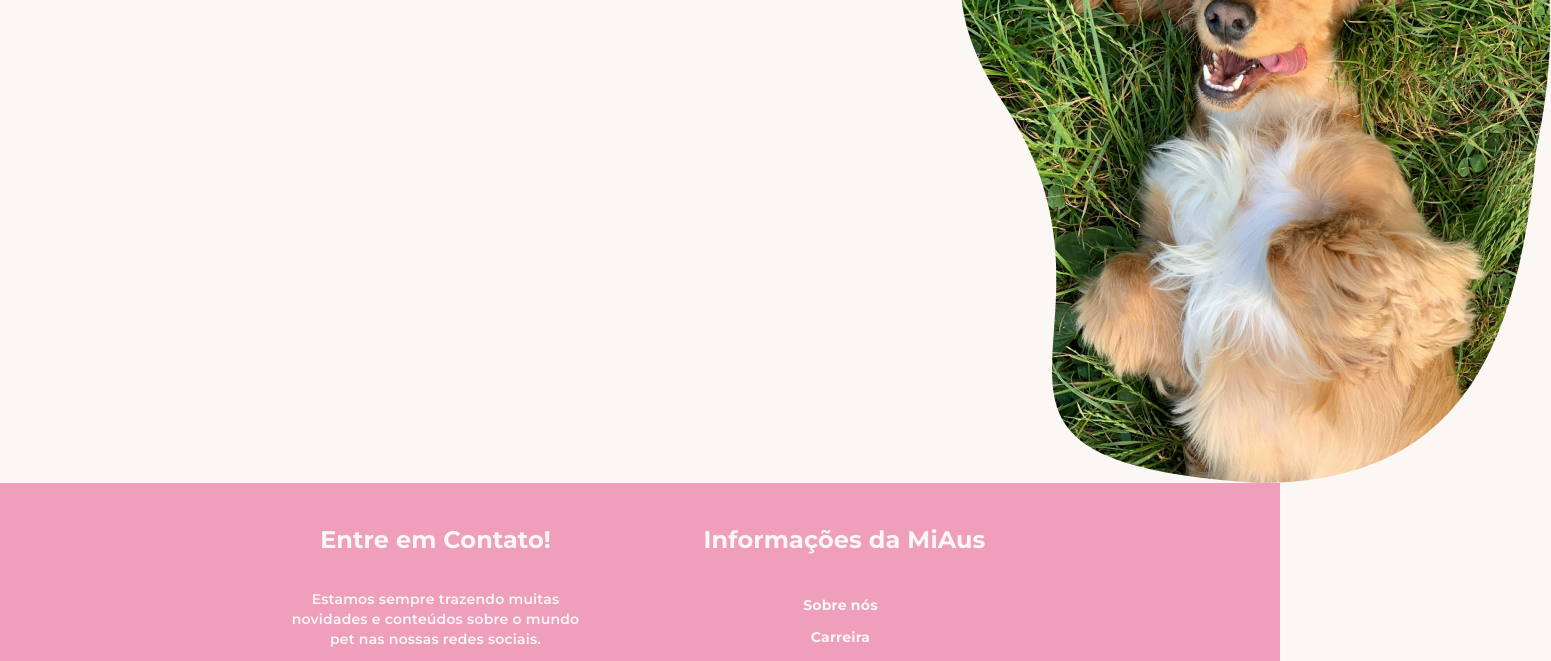
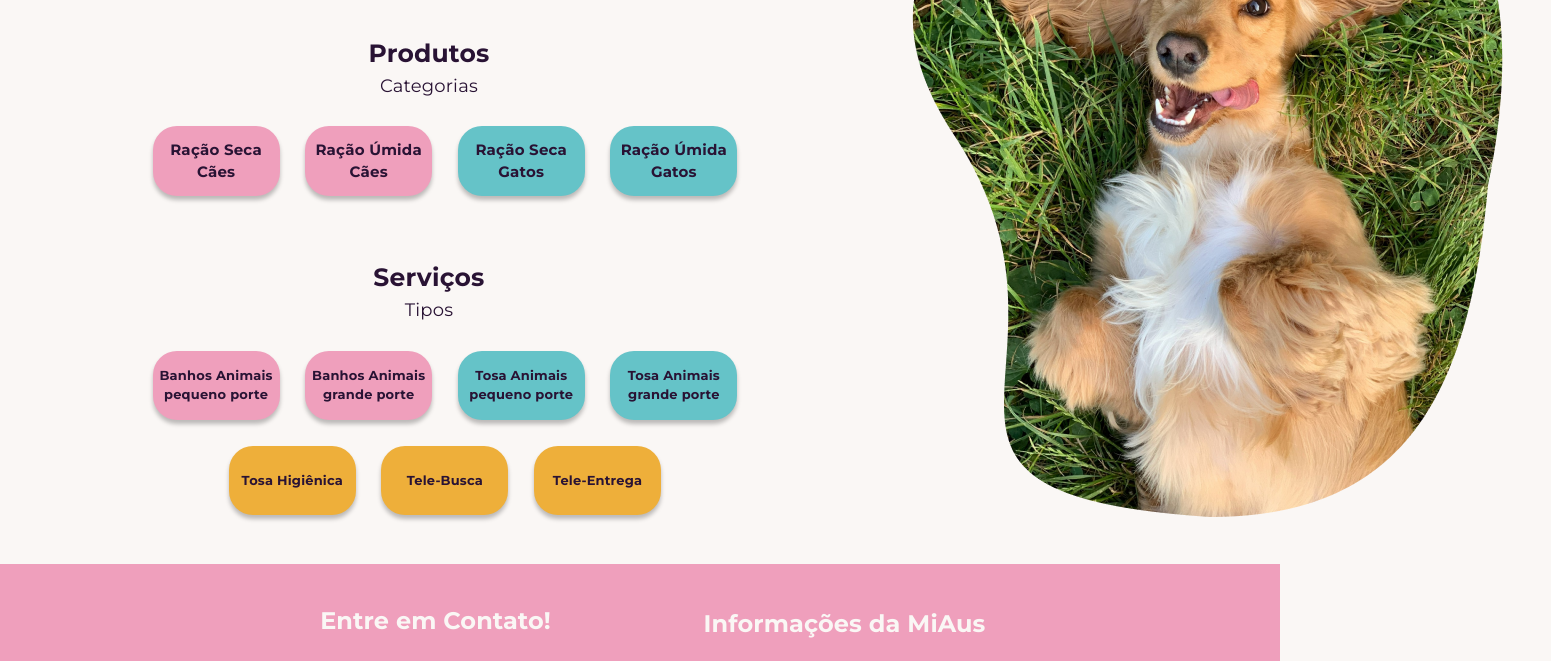
Before and after one commit to carolinacastilhos/Miaus_PetShop_Digital, a plain HTML site: page index.html in a window 1280 px wide. Shown: the part 450-1111 px from the top of the page, 1551 px wide, since content can reach past the window. Drawn offline with nearby package versions, Linux system fonts and the light colour scheme.

Commit message:
feat: adding Products and Services into Landing Page

```diff
--- a/assets/css/styles.css
+++ b/assets/css/styles.css
@@ -101,10 +101,100 @@ body {
 }
 
 .imgPgInicial img {
-  margin-top: -17.75rem;
-  margin-left: 60rem;
+  /* margin-top: -46.75rem;
+  margin-left: 60rem; */
+  margin-top: -52.75rem;
+  margin-left: 57rem;
 }
 
+.boxProdutos,
+.boxServicos {
+  display: flex;
+  flex-direction: column;
+  font-family: "Montserrat", sans-serif;
+  font-style: normal;
+  letter-spacing: 0.0125rem;
+  color: var(--neutral);
+  text-align: center;
+  width: 42rem;
+  margin-left: 5.81rem;
+  margin-top: 3rem;
+}
+
+.boxProdutos h2,
+.boxServicos h2 {
+  font-size: 1.5625rem;
+  font-weight: 700;
+}
+
+.boxProdutos h3,
+.boxServicos h3 {
+  font-size: 1.125rem;
+  font-weight: 400;
+}
+
+.boxProdutos ul,
+.boxServicos ul {
+  display: flex;
+  flex-direction: row;
+  flex-wrap: wrap;
+  justify-content: center;
+  margin-top: 0.5rem;
+}
+
+.boxProdutos li,
+.boxServicos li {
+  display: flex;
+  justify-content: center;
+  align-items: center;
+  list-style: none;
+  width: 7.9375rem;
+  height: 4.33369rem;
+  border-radius: 1.5rem;
+  box-shadow: 0px 4px 4px 0px rgba(0, 0, 0, 0.25);
+  margin: 0.8rem;
+}
+
+.boxProdutos li:nth-child(-n + 2),
+.boxServicos li:nth-child(-n + 2) {
+  background-color: var(--secondary);
+}
+
+.boxProdutos li:nth-child(3),
+.boxProdutos li:nth-child(4),
+.boxServicos li:nth-child(3),
+.boxServicos li:nth-child(4) {
+  background-color: var(--primary);
+}
+
+.boxProdutos a,
+.boxServicos a {
+  font-weight: 700;
+  text-decoration: none;
+  color: var(--neutral);
+}
+
+.boxProdutos a {
+  font-size: 0.9375rem;
+}
+
+.boxServicos a {
+  font-size: 0.8125rem;
+}
+
+.boxProdutos {
+  height: 11.02119rem;
+}
+
+.boxServicos {
+  height: 17.375rem;
+}
+
+.boxServicos li:nth-last-child(-n + 3) {
+  background-color: var(--accent);
+}
+
+/* Footer */
 .footerBox {
   display: flex;
   flex-direction: column;
@@ -180,7 +270,7 @@ footer li {
   flex-direction: column;
   justify-content: center;
   align-items: center;
-  gap: 1.3rem;
+  gap: 1rem;
 }
 
 .infoMiaus ul {
--- a/index.html
+++ b/index.html
@@ -152,6 +152,29 @@
         Sua rotina não pode te impedir de ter um tempo de qualidade com seu pet.
         Conte com a MiAus!
       </h1>
+      <div class="boxProdutos">
+        <h2>Produtos</h2>
+        <h3>Categorias</h3>
+        <ul>
+          <li><a href="">Ração Seca Cães</a></li>
+          <li><a href="">Ração Úmida Cães</a></li>
+          <li><a href="">Ração Seca Gatos</a></li>
+          <li><a href="">Ração Úmida Gatos</a></li>
+        </ul>
+      </div>
+      <div class="boxServicos">
+        <h2>Serviços</h2>
+        <h3>Tipos</h3>
+        <ul>
+          <li><a href="">Banhos Animais pequeno porte</a></li>
+          <li><a href="">Banhos Animais grande porte</a></li>
+          <li><a href="">Tosa Animais pequeno porte</a></li>
+          <li><a href="">Tosa Animais grande porte</a></li>
+          <li><a href="">Tosa Higiênica</a></li>
+          <li><a href="">Tele-Busca</a></li>
+          <li><a href="">Tele-Entrega</a></li>
+        </ul>
+      </div>
     </section>
 
     <aside>
@@ -159,37 +182,6 @@
         <img src="/assets/img/caoGrama.png" alt="cão deitado na grama" />
       </div>
     </aside>
-
-    <!-- <footer>
-      <div class="container tamanhoFooter">
-        <div class="row">
-          <div class="col-lg-6 infoContatos">
-            <h3>Entre em Contato!</h3>
-            <p>
-              Estamos sempre trazendo muitas novidades e conteúdos sobre o mundo
-              pet nas nossas redes sociais.
-            </p>
-            <ul>
-              <li><i class="fa-brands fa-facebook footerIcon"></i></li>
-              <li><i class="fa-brands fa-instagram footerIcon"></i></li>
-              <li><i class="fa-brands fa-twitter footerIcon"></i></li>
-            </ul>
-          </div>
-          <div class="col-lg-6 infoMiaus">
-            <h3>Informações da MiAus</h3>
-            <ul>
-              <li>Sobre nós</li>
-              <li>Carreira</li>
-              <li>Temos vagas</li>
-              <li>Blog</li>
-            </ul>
-          </div>
-        </div>
-        <div class="row text-center footerDev">
-          <p>Made With Love By Carolina 2023 &copy; All Right Reserved</p>
-        </div>
-      </div>
-    </footer> -->
 
     <footer>
       <div class="footerBox">
```
